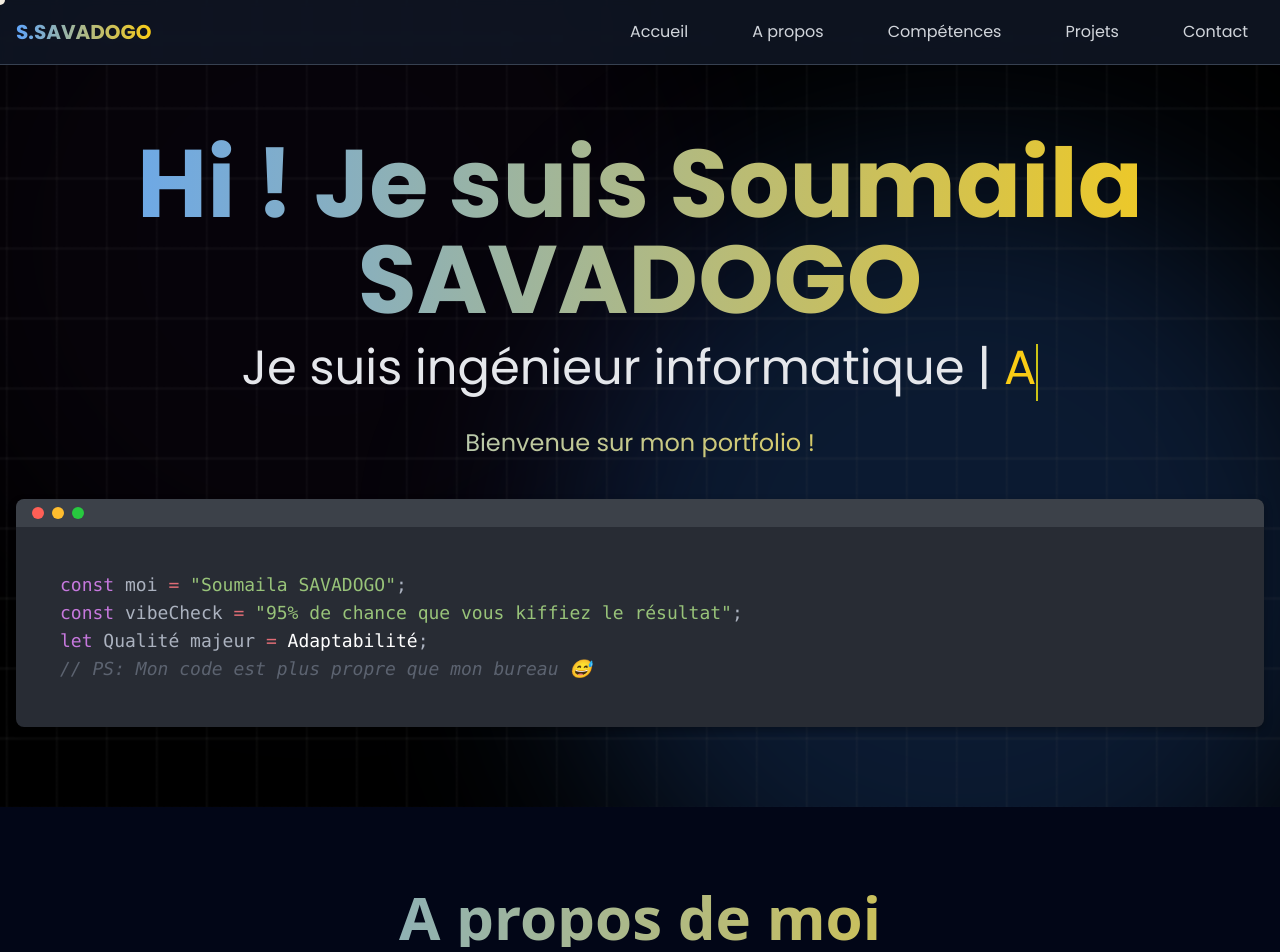
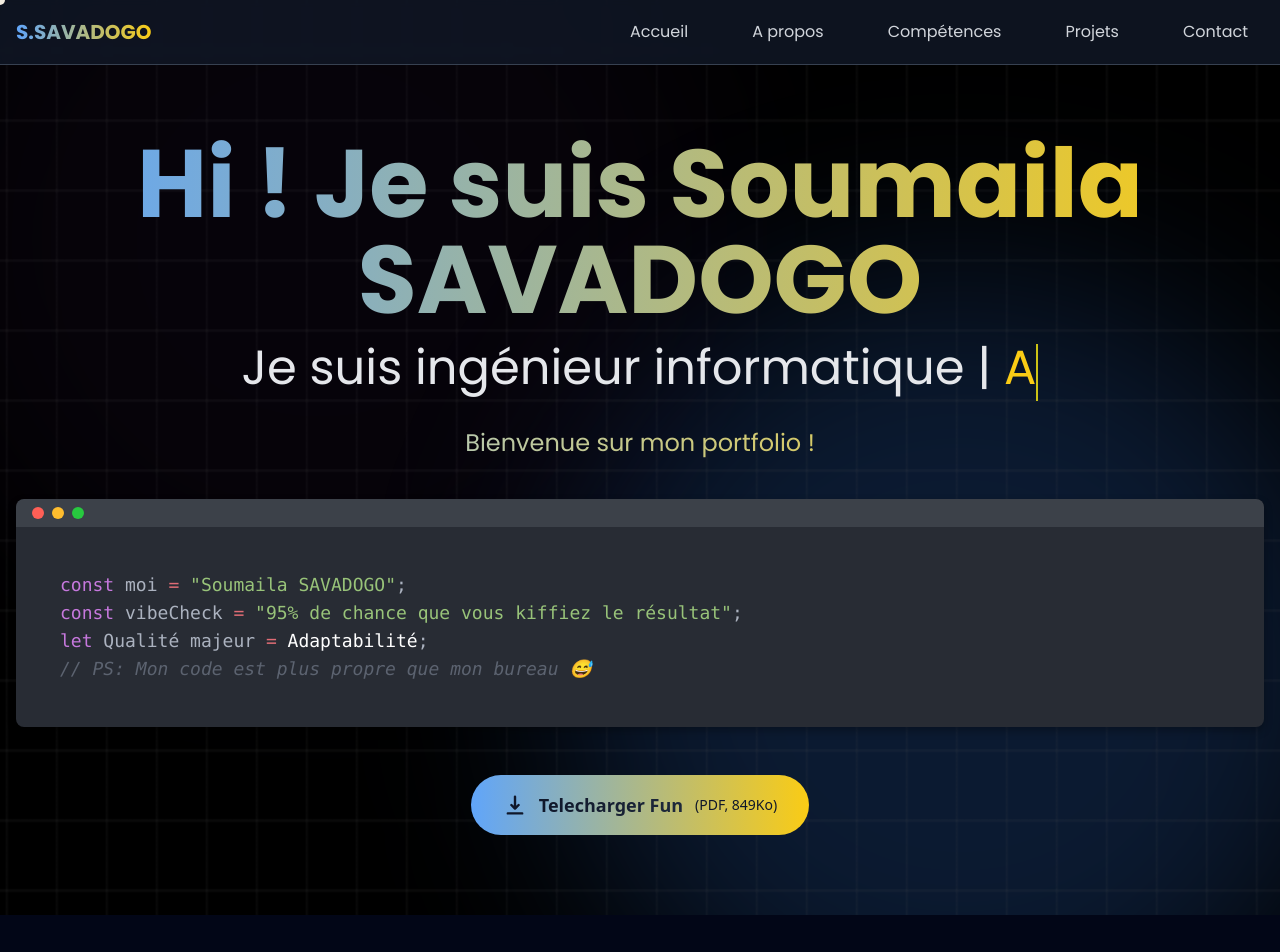
Before and after one commit to 01warrior/portfolio, a React (Vite) app: page / in a window 1280 px wide. Shown: the top 952 px of the page. Built offline with nearby package versions, Linux system fonts and the light colour scheme.

Commit message:
ajout apk

```diff
--- a/src/components/App.jsx
+++ b/src/components/App.jsx
@@ -100,6 +100,28 @@ function App() {
 
         </div>
       </MacScreenMockup>
+
+      {/* bouton telecharger cv */}
+    <div className="mt-12 flex justify-center">
+    <motion.a
+      whileHover={{ scale: 1.05 }}
+      whileTap={{ scale: 0.95 }}
+      href="https://drive.google.com/uc?export=download&id=1G5HeypmtCJVksBTsUK7jetFZG5Z3S0xT"
+      download
+      className="px-8 py-4 rounded-full bg-gradient-to-r from-blue-400 to-yellow-400 hover:from-yellow-400 hover:to-blue-400 transition-all duration-300 group relative overflow-hidden"
+    >
+      {/* Effet de lumière au survol */}
+      <div className="absolute inset-0 bg-white/10 opacity-0 group-hover:opacity-100 transition-opacity duration-300 blur-md"></div>
+      <div className="flex items-center gap-3 relative">
+        <HiDownload className="h-6 w-6 text-slate-900" />
+        <span className="text-lg font-bold bg-clip-text text-transparent bg-gradient-to-r from-slate-900 to-slate-800">
+          Telecharger Fun
+        </span>
+        <span className="text-slate-900 text-sm">(PDF, 849Ko)</span>
+      </div>
+    </motion.a>
+    </div>
+
     </div>
   </div>
 </section>
```
